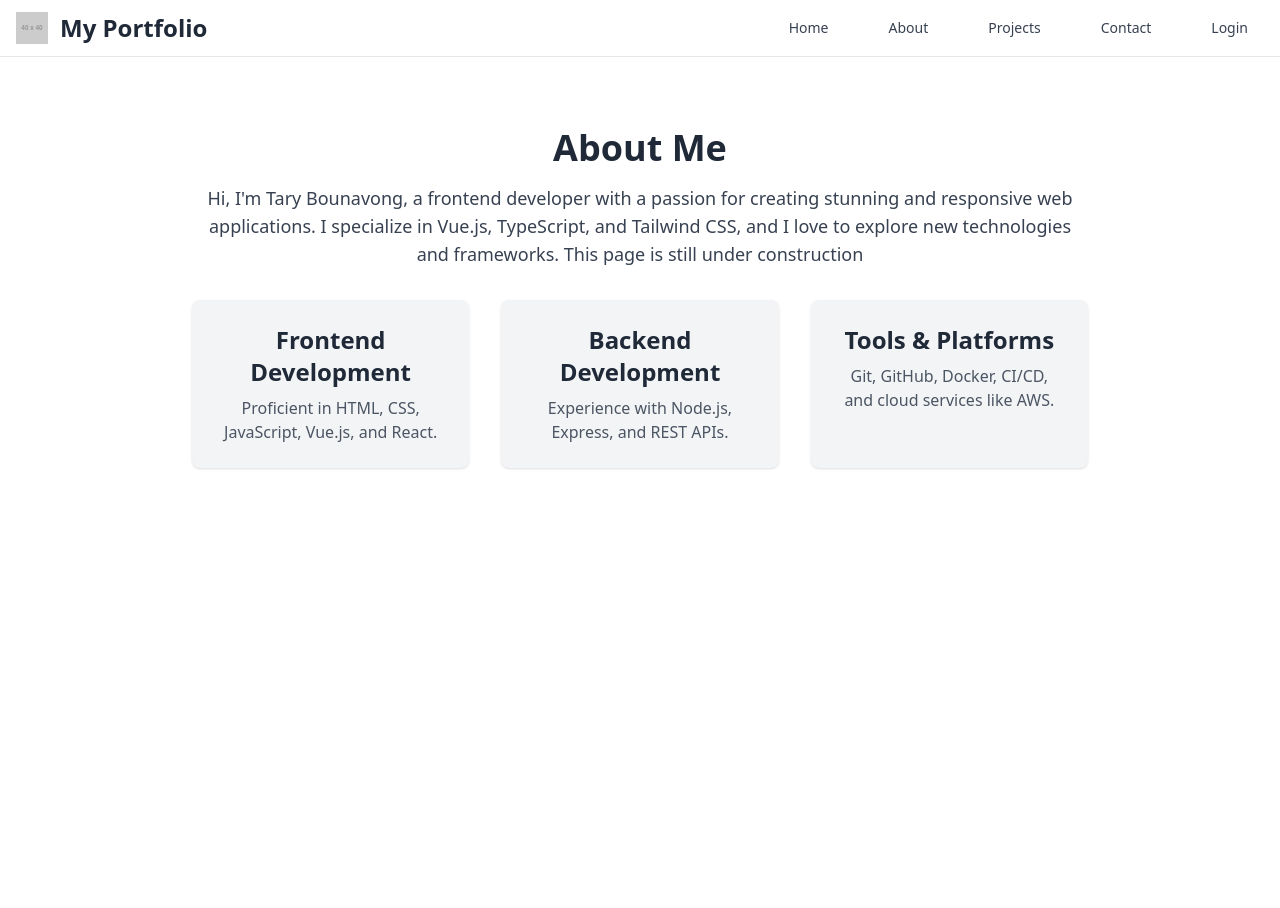
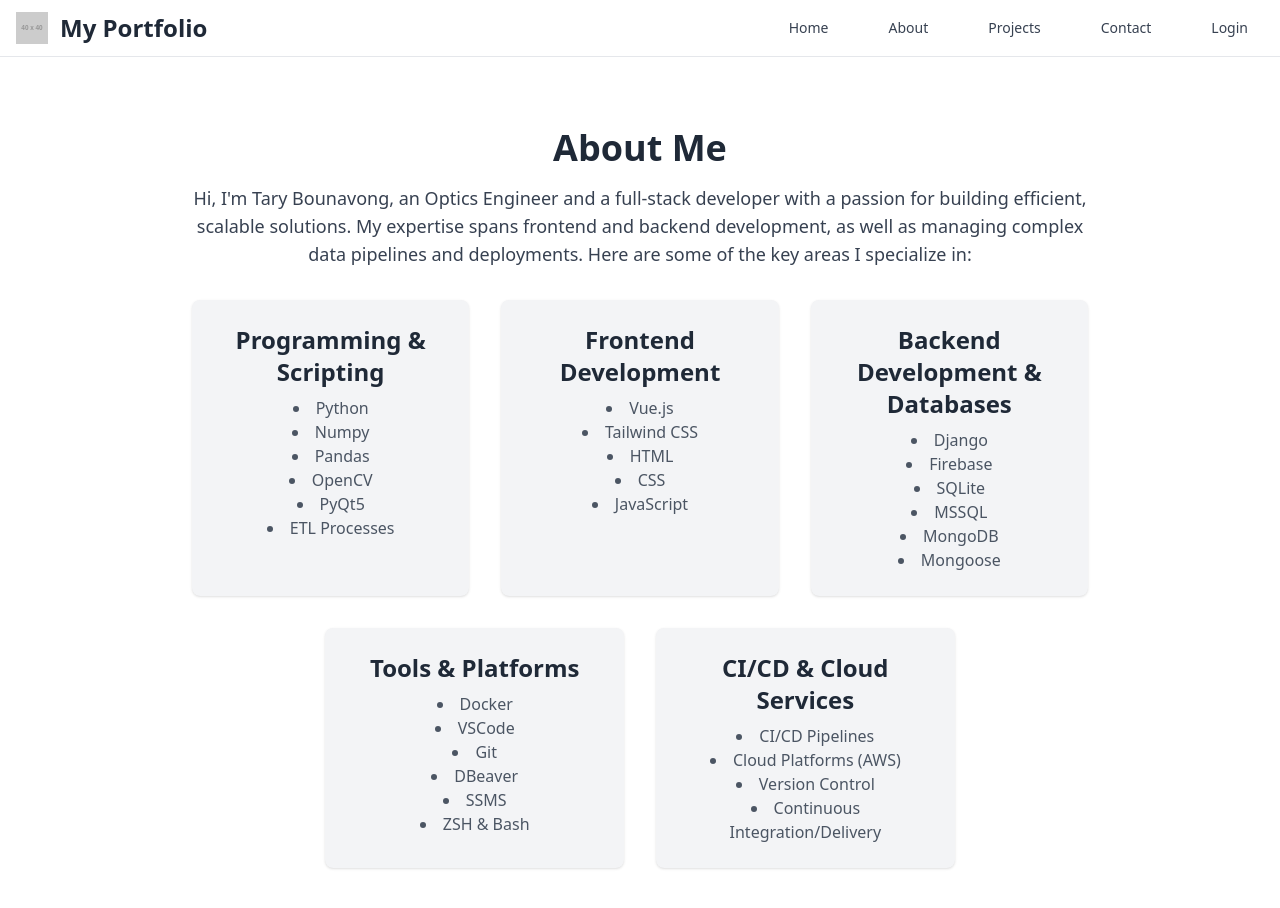
Before and after one commit to taryb/VueJs, a Vue app in the folder my-portfolio/: page /about in a window 1280 px wide. Shown: the top 908 px of the page. Before the commit the page ends 864 px from the top, so only its background shows below. Built offline with nearby package versions, Linux system fonts and the light colour scheme; no server answers.

Commit message:
fixed about me

```diff
--- a/my-portfolio/src/views/About.vue
+++ b/my-portfolio/src/views/About.vue
@@ -4,26 +4,70 @@
     <div class="max-w-4xl mx-auto text-center">
       <h1 class="text-4xl font-bold text-gray-800 mb-4">About Me</h1>
       <p class="text-lg text-gray-700 mb-6">
-          Hi, I'm Tary Bounavong, a frontend developer with a passion for creating
-          stunning and responsive web applications. I specialize in Vue.js,
-          TypeScript, and Tailwind CSS, and I love to explore new technologies and
-          frameworks. This page is still under construction
+        Hi, I'm Tary Bounavong, an Optics Engineer and a full-stack developer with a passion for building efficient, scalable solutions.
+        My expertise spans frontend and backend development, as well as managing complex data pipelines and deployments. Here are some of the key areas I specialize in:
       </p>
       <div class="mt-8 flex flex-col md:flex-row justify-center gap-8">
         <!-- Skill Card 1 -->
         <div class="bg-gray-100 rounded-lg shadow p-6 w-full md:w-1/3">
-            <h2 class="text-2xl font-semibold text-gray-800 mb-2">Frontend Development</h2>
-            <p class="text-gray-600">Proficient in HTML, CSS, JavaScript, Vue.js, and React.</p>
+          <h2 class="text-2xl font-semibold text-gray-800 mb-2">Programming & Scripting</h2>
+          <ul class="list-disc list-inside text-gray-600">
+            <li>Python</li>
+            <li>Numpy</li>
+            <li>Pandas</li>
+            <li>OpenCV</li>
+            <li>PyQt5</li>
+            <li>ETL Processes</li>
+          </ul>
         </div>
         <!-- Skill Card 2 -->
         <div class="bg-gray-100 rounded-lg shadow p-6 w-full md:w-1/3">
-            <h2 class="text-2xl font-semibold text-gray-800 mb-2">Backend Development</h2>
-            <p class="text-gray-600">Experience with Node.js, Express, and REST APIs.</p>
+          <h2 class="text-2xl font-semibold text-gray-800 mb-2">Frontend Development</h2>
+          <ul class="list-disc list-inside text-gray-600">
+            <li>Vue.js</li>
+            <li>Tailwind CSS</li>
+            <li>HTML</li>
+            <li>CSS</li>
+            <li>JavaScript</li>
+          </ul>
         </div>
         <!-- Skill Card 3 -->
         <div class="bg-gray-100 rounded-lg shadow p-6 w-full md:w-1/3">
+          <h2 class="text-2xl font-semibold text-gray-800 mb-2">Backend Development & Databases</h2>
+          <ul class="list-disc list-inside text-gray-600">
+            <li>Django</li>
+            <li>Firebase</li>
+            <li>SQLite</li>
+            <li>MSSQL</li>
+            <li>MongoDB</li>
+            <li>Mongoose</li>
+          </ul>
+        </div>
+      </div>
+
+      <!-- Additional Skills Section -->
+      <div class="mt-8 flex flex-col md:flex-row justify-center gap-8">
+        <!-- Skill Card 4 -->
+        <div class="bg-gray-100 rounded-lg shadow p-6 w-full md:w-1/3">
           <h2 class="text-2xl font-semibold text-gray-800 mb-2">Tools & Platforms</h2>
-            <p class="text-gray-600">Git, GitHub, Docker, CI/CD, and cloud services like AWS.</p>
+          <ul class="list-disc list-inside text-gray-600">
+            <li>Docker</li>
+            <li>VSCode</li>
+            <li>Git</li>
+            <li>DBeaver</li>
+            <li>SSMS</li>
+            <li>ZSH & Bash</li>
+          </ul>
+        </div>
+        <!-- Skill Card 5 -->
+        <div class="bg-gray-100 rounded-lg shadow p-6 w-full md:w-1/3">
+          <h2 class="text-2xl font-semibold text-gray-800 mb-2">CI/CD & Cloud Services</h2>
+          <ul class="list-disc list-inside text-gray-600">
+            <li>CI/CD Pipelines</li>
+            <li>Cloud Platforms (AWS)</li>
+            <li>Version Control</li>
+            <li>Continuous Integration/Delivery</li>
+          </ul>
         </div>
       </div>
     </div>
```
Lines whose indentation alone changed are shown as unchanged.
